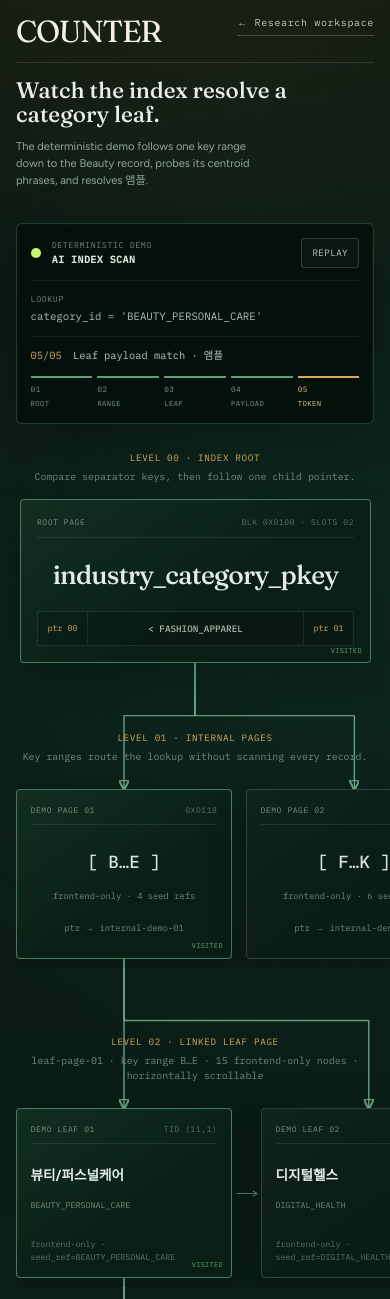
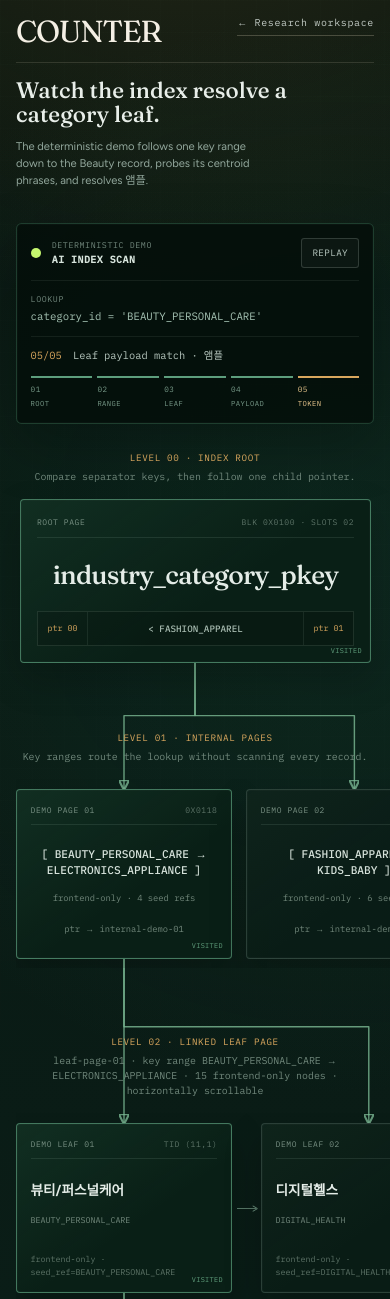
Before and after one commit to kitavkdl/developAgent, a Next.js app in the folder apps/web/: page /database in a window 390 px wide. Shown: the top 1299 px of the page. Built offline with nearby package versions, Linux system fonts and the light colour scheme.

Commit message:
Fix database node labels and pacing

```diff
--- a/apps/web/app/database/database.module.css
+++ b/apps/web/app/database/database.module.css
@@ -476,14 +476,11 @@ button.dbPage:focus-visible,
 .payloadGrid > li,
 .tokenChain > li {
   position: relative;
+  --delay: calc(var(--node-index) * 100ms);
   flex: 0 0 13.5rem;
   min-width: 13.5rem;
+  animation: page-descend 0.72s var(--delay) var(--ease-stage) both;
   scroll-snap-align: center;
-}
-
-.branchFan > li {
-  --delay: calc(var(--node-index) * 90ms);
-  animation: page-descend 0.72s var(--delay) var(--ease-stage) both;
 }
 
 .branchPage {
@@ -496,8 +493,10 @@ button.dbPage:focus-visible,
   align-self: center;
   color: #d6e2db;
   font-family: var(--font-mono);
-  font-size: clamp(1.1rem, 2.4vw, 1.7rem);
+  font-size: 0.7rem;
   font-weight: 500;
+  line-height: 1.4;
+  overflow-wrap: anywhere;
   text-align: center;
 }
 
@@ -511,11 +510,6 @@ button.dbPage:focus-visible,
 
 .leafChain {
   gap: 1.8rem;
-}
-
-.leafChain > li {
-  --delay: calc(var(--node-index) * 100ms);
-  animation: page-descend 0.72s var(--delay) var(--ease-stage) both;
 }
 
 .leafChain > li:not(:last-child)::before {
@@ -569,11 +563,6 @@ button.dbPage:focus-visible,
   gap: 0.9rem;
 }
 
-.payloadGrid > li {
-  --delay: calc(var(--node-index) * 100ms);
-  animation: page-descend 0.72s var(--delay) var(--ease-stage) both;
-}
-
 .payloadRecord {
   display: grid;
   gap: 0.7rem;
@@ -601,11 +590,6 @@ button.dbPage:focus-visible,
 
 .tokenChain {
   gap: 0.6rem;
-}
-
-.tokenChain > li {
-  --delay: calc(var(--node-index) * 105ms);
-  animation: page-descend 0.72s var(--delay) var(--ease-stage) both;
 }
 
 .tokenRecord {
--- a/apps/web/components/database/CategoryMemoryBTree.tsx
+++ b/apps/web/components/database/CategoryMemoryBTree.tsx
@@ -41,8 +41,7 @@ interface FrontendDemoNode<T> {
   source: T;
 }
 
-const DEMO_START_DELAY_MS = 700;
-const DEMO_STEP_MS = 1150;
+const DEMO_STAGE_INTERVAL_MS = 1150;
 const FRONTEND_DEMO_NODE_COUNT = 15;
 const SCAN_STEPS = ["root", "range", "leaf", "payload", "token"] as const;
 
@@ -60,6 +59,14 @@ function createFrontendDemoNodes<T>(
 
 function cascadeStyle(index: number): CascadeStyle {
   return { "--node-index": index };
+}
+
+function fullCategoryRange(page: CategoryIndexPage) {
+  const firstCategoryId = page.categoryIds[0];
+  const lastCategoryId = page.categoryIds[page.categoryIds.length - 1];
+  return firstCategoryId && lastCategoryId
+    ? `${firstCategoryId} → ${lastCategoryId}`
+    : page.keyRange;
 }
 
 function scrollLevelIntoView(node: HTMLElement | null) {
@@ -174,7 +181,6 @@ export function CategoryMemoryBTree() {
   useEffect(() => {
     if (mode !== "auto") return;
 
-    const delay = demoStep === 0 ? DEMO_START_DELAY_MS : DEMO_STEP_MS;
     const timer = window.setTimeout(() => {
       const nextStep = demoStep + 1;
 
@@ -217,7 +223,7 @@ export function CategoryMemoryBTree() {
 
       if (nextStep <= 4) setDemoStep(nextStep);
       else setMode("complete");
-    }, delay);
+    }, DEMO_STAGE_INTERVAL_MS);
 
     return () => window.clearTimeout(timer);
   }, [demoStep, leafNodes, mode, pageNodes, phraseNodes, tokenNodes]);
@@ -550,7 +556,7 @@ export function CategoryMemoryBTree() {
                     <span>DEMO PAGE {String(index + 1).padStart(2, "0")}</span>
                     <code>{page.blockAddress}</code>
                   </span>
-                  <strong>[ {page.keyRange} ]</strong>
+                  <strong>[ {fullCategoryRange(page)} ]</strong>
                   <small>frontend-only · {page.categoryIds.length} seed refs</small>
                   <code>ptr → {node.nodeId}</code>
                   {isSelected && !selectedLeafNodeId ? (
@@ -570,7 +576,7 @@ export function CategoryMemoryBTree() {
             <header className={styles.levelHeader}>
               <span>LEVEL 02 · LINKED LEAF PAGE</span>
               <p>
-                {selectedPage.pageId} · key range {selectedPage.keyRange} ·
+                {selectedPage.pageId} · key range {fullCategoryRange(selectedPage)} ·
                 15 frontend-only nodes · horizontally scrollable
               </p>
             </header>
```
